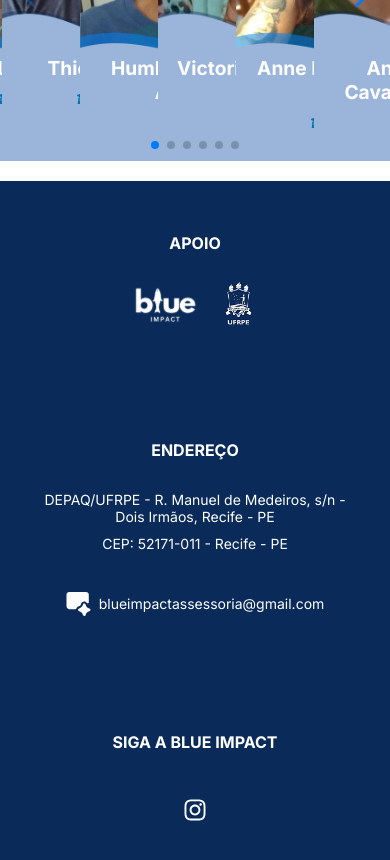
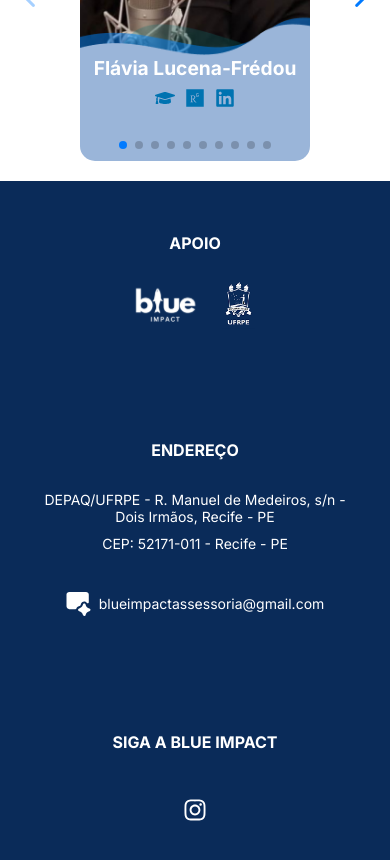
Before and after one commit to Igor-Britoo/Blue-Impact-Website, a React (Vite) app: page / in a window 390 px wide. Shown: the part 3200-4060 px from the top of the page. Built offline with nearby package versions, Linux system fonts and the light colour scheme; no server answers.

Commit message:
fix: solve responsiveness issues in carousels

```diff
--- a/src/components/ImageCarousel.jsx
+++ b/src/components/ImageCarousel.jsx
@@ -40,13 +40,13 @@ const ImageCarousel = () => {
       <Swiper
         modules={[Navigation, Pagination]}
         spaceBetween={20}
-        slidesPerView={3}
+        slidesPerView={1}
         navigation
         pagination={{ clickable: true }}
         loop={true}
         breakpoints={{
-          1024: { slidesPerView: 3 },
-          768: { slidesPerView: 2 },
+          1280: { slidesPerView: 3 },
+          840: { slidesPerView: 2 },
           480: { slidesPerView: 1 },
         }}
       >
--- a/src/components/OurTeam.jsx
+++ b/src/components/OurTeam.jsx
@@ -81,13 +81,15 @@ const OurTeam = forwardRef((props, ref) => {
       <Swiper
         modules={[Navigation, Pagination]}
         spaceBetween={0}
-        slidesPerView={5}
+        slidesPerView={1}
         navigation
         pagination={{ clickable: true }}
         loop={false}
         breakpoints={{
-          1024: { slidesPerView: 5 },
+          1280: { slidesPerView: 5 },
+          1024: { slidesPerView: 4 },
           768: { slidesPerView: 3 },
+          640: { slidesPerView: 2 },
           480: { slidesPerView: 1 },
         }}
       >
--- a/src/components/styled/ImageCarouselComponents.jsx
+++ b/src/components/styled/ImageCarouselComponents.jsx
@@ -48,4 +48,10 @@ export const CardImage = styled.img`
   &:hover {
     transform: scale(1.05);
   }
+
+  @media screen and (max-width: ${props => props.theme.breakpoints.xs}){
+    width: 95%;
+    max-width: 400px;
+    height: auto;
+  }
 `;
```
